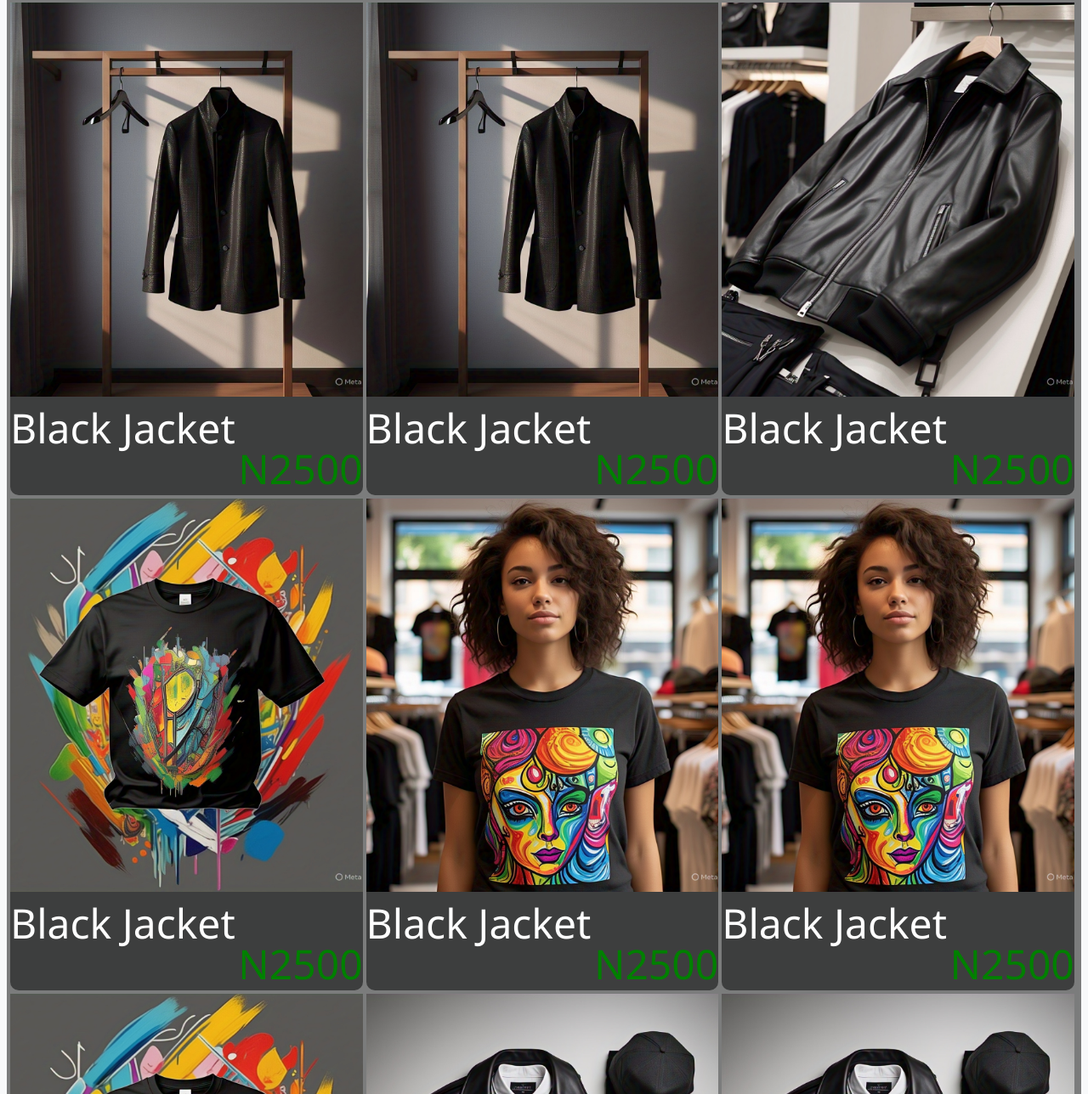
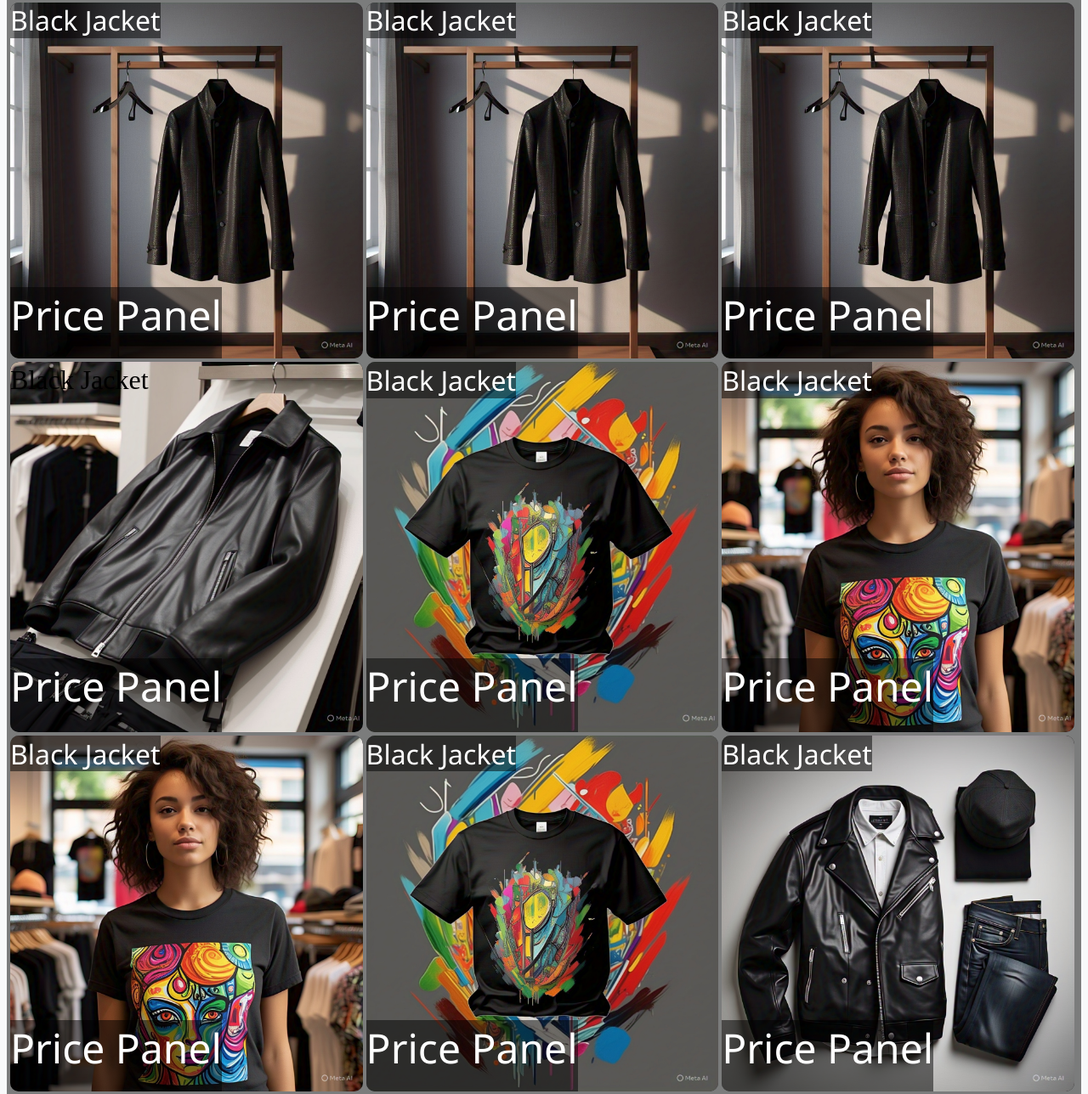
Before and after one commit to Black-prince-cpu2/Black-Shop-website, a plain HTML site: page index.html in a window 1280 px wide. Shown: the part 574-1862 px from the top of the page at 85% size. Drawn offline with Linux system fonts and the light colour scheme.

Commit message:
'made_product_panel_expandable'

```diff
--- a/index.html
+++ b/index.html
@@ -52,16 +52,19 @@
         <h3 class="label">
             Clothing
         </h3>
-        <div><img class="product-image" src="resources/images/a_black_jacket (1).jpeg" alt=""><p>Black Jacket</p><p class="price-tag">N2500</p></div>
-        <div><img class="product-image" src="resources/images/a_black_jacket (2).jpeg" alt=""><p>Black Jacket</p><p class="price-tag">N2500</p></div>
-        <div><img class="product-image" src="resources/images/a_black_jacket.jpeg" alt=""><p>Black Jacket</p><p class="price-tag">N2500</p></div>
-        <div><img class="product-image" src="resources/images/a_black_t_shirt_with_a_colourful_art (1).jpeg" alt=""><p>Black Jacket</p><p class="price-tag">N2500</p></div>
-        <div><img class="product-image" src="resources/images/a_black_t_shirt_with_a_colourful_art (2).jpeg" alt=""><p>Black Jacket</p><p class="price-tag">N2500</p></div>
-        <div><img class="product-image" src="resources/images/a_black_t_shirt_with_a_colourful_art (3).jpeg" alt=""><p>Black Jacket</p><p class="price-tag">N2500</p></div>
-        <div><img class="product-image" src="resources/images/a_black_t_shirt_with_a_colourful_art.jpeg" alt=""><p>Black Jacket</p><pclass="price-tag">N2500</p></div>
-        <div><img class="product-image" src="resources/images/a_stylish_clothing_on_a_plain_background.jpeg" alt=""><p>Black Jacket</p><p class="price-tag">N2500</p></div>
-        <div><img class="product-image" src="resources/images/a_stylish_clothing_on_a_plain_background.jpeg" alt=""><p>Black Jacket</p><p class="price-tag">N2500</p></div>
-        <div><img class="product-image" src="resources/images/a_stylish_clothing_on_a_plain_background.jpeg" alt=""><p>Black Jacket</p><p class="price-tag">N2500</p></div>
+        <div><img class="product-image" src="resources/images/a_black_jacket (1).jpeg" alt=""> <div class="top panel">Black Jacket</div>  <div class="price panel">Price Panel</div>   </div>
+        <div><img class="product-image" src="resources/images/a_black_jacket (2).jpeg" alt=""> <div class="top panel">Black Jacket</div> <div class="price panel">Price Panel</div>  </div>
+        <div><img class="product-image" src="resources/images/a_black_jacket (2).jpeg" alt=""> <div class="top panel">Black Jacket</div> <div class="price panel">Price Panel</div>  </div>
+        <div><img class="product-image" src="resources/images/a_black_jacket.jpeg" alt=""> <div class="top paneltop">Black Jacket</div> <div class="price panel"> Price Panel</div><</div>
+        <div><img class="product-image" src="resources/images/a_black_t_shirt_with_a_colourful_art (1).jpeg" alt=""> <div class="top panel">Black Jacket</div> <div class="price panel">Price Panel</div>  </div>
+        <div><img class="product-image" src="resources/images/a_black_t_shirt_with_a_colourful_art (2).jpeg" alt=""> <div class="top panel">Black Jacket</div> <div class="price panel">Price Panel</div>  </div>
+        <div><img class="product-image" src="resources/images/a_black_t_shirt_with_a_colourful_art (3).jpeg" alt=""> <div class="top panel">Black Jacket</div> <div class="price panel">Price Panel</div>  </div>
+        <div><img class="product-image" src="resources/images/a_black_t_shirt_with_a_colourful_art.jpeg" alt=""> <div class="top panel">Black Jacket</div> <div class="price panel">Price Panel</div>  </div>
+        <div><img class="product-image" src="resources/images/a_stylish_clothing_on_a_plain_background.jpeg" alt=""> <div class="top panel">Black Jacket</div> <div class="price panel">Price Panel</div>  </div>
+        <div><img class="product-image" src="resources/images/a_stylish_clothing_on_a_plain_background.jpeg" alt=""> <div class="top panel">Black Jacket</div> <div class="price panel">Price Panel</div>  </div>
+        <div><img class="product-image" src="resources/images/a_stylish_clothing_on_a_plain_background.jpeg" alt=""> <div class="top panel">Black Jacket</div> <div class="price panel">Price Panel</div>
+
+    </div>
         <div><img class="product-image" src="resources/images/a_stylish_clothing_on_a_plain_background.jpeg" alt=""><p>Black Jacket</p><p class="price-tag">N2500</p></div>
         <div><img class="product-image" src="resources/images/a_stylish_clothing_on_a_plain_background.jpeg" alt=""><p>Black Jacket</p><pclass="price-tag">N2500</p></div>
 
--- a/style.css
+++ b/style.css
@@ -88,8 +88,7 @@ h2{
 }
 
 .expand {
-    height: fit-content;
-    background-color:'red';
+    height: fit-content
 }
 
 .container h3{
@@ -100,20 +99,30 @@ h2{
     font-size: 2em;
 }
 
+/* image in the div */
 .container img{
 width: 100%;
-height: 80%;
+height: 100%;
 object-fit: cover;
+border-radius: inherit;
+transition: scale 0.2s cubic-bezier(0.19, 1, 0.22, 1);
 }
 
-.container div{
+
+/* div containing image and price panel */
+.container>div{
 width: calc(33.33% - 4px);
 height:var(width);
+position: relative;
 background-color: rgb(0, 0, 0, 0.5);
 border-radius: 10px;
 object-fit: cover;
-transition: scale 0.1s cubic-bezier(0.19, 1, 0.22, 1);
+overflow: hidden;
+}
 
+.container img:hover{
+    /* border: 4px solid rgb(50, 50, 100); */
+    scale: 1.1;
 }
 
 .container div p {
@@ -128,11 +137,6 @@ transition: scale 0.1s cubic-bezier(0.19, 1, 0.22, 1);
     float: right;
 }
 
-.container img:hover{
-    /* border: 4px solid rgb(50, 50, 100); */
-    scale: 1.1;
-}
-
 @media (max-width:1000px) {
     .container div{
         width:calc(50% - 4px);
@@ -145,6 +149,30 @@ transition: scale 0.1s cubic-bezier(0.19, 1, 0.22, 1);
         width:100%;
 
     }
+}
+
+.price {
+position: absolute;
+bottom: 0;
+height: 20%;
+font-size: 3em;
+}
+
+.top{
+ position: absolute;
+ top:0;
+ height: 10%;
+font-size: 2em;
+ display: flex;
+ justify-content: center;
+ align-items: center;
+
+}
+
+.panel {
+    color: white;
+    background-color: rgba(0, 0, 0, 0.5);
+    font-family:'Segoe UI', Tahoma, Geneva, Verdana, sans-serif;
 }
 
 .dropdown{
```
